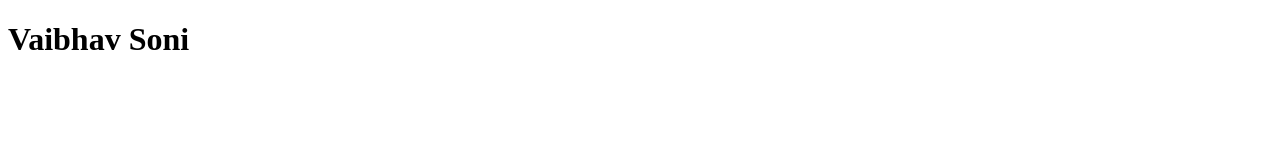
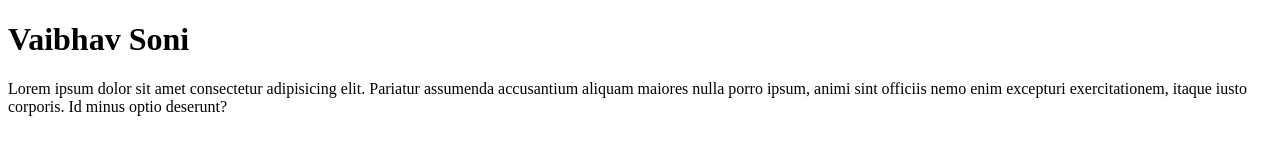
Before and after one commit to fxVaibhav/demo, a plain HTML site: page index.html in a window 1280 px wide. Drawn offline with Linux system fonts and the light colour scheme.

Commit message:
paragraph added

```diff
--- a/index.html
+++ b/index.html
@@ -3,9 +3,13 @@
 <head>
     <meta charset="UTF-8">
     <meta name="viewport" content="width=device-width, initial-scale=1.0">
-    <title>website</title>
+    <title>New Title</title>
 </head>
 <body>
+
     <h1>Vaibhav Soni</h1>
+
+    <p>Lorem ipsum dolor sit amet consectetur adipisicing elit. Pariatur assumenda accusantium aliquam maiores nulla porro ipsum, animi sint officiis nemo enim excepturi exercitationem, itaque iusto corporis. Id minus optio deserunt?</p>
+
 </body>
 </html>
```
